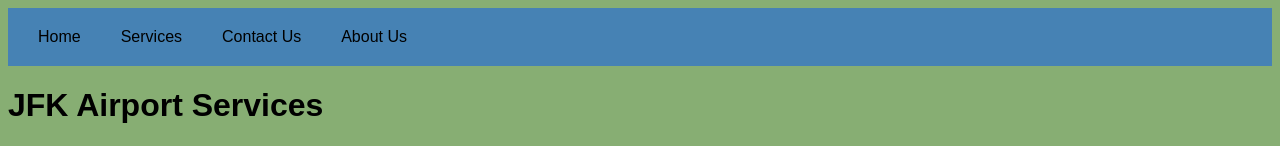
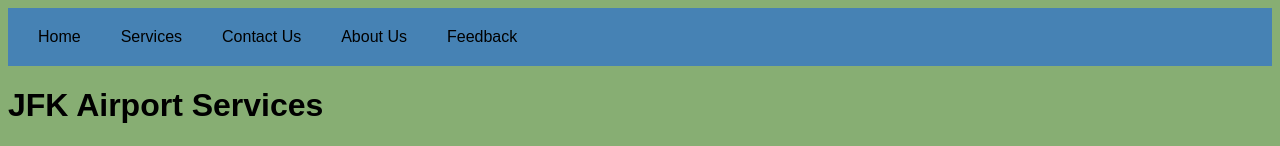
Before and after one commit to kwame72/Group-2-Final-Project, a plain HTML site: page JFK.html in a window 1280 px wide. Shown: the top 146 px of the page. Drawn offline with Linux system fonts and the light colour scheme.

Commit message:
Readded FAQ to navigation

```diff
--- a/shared-navbar-template.html
+++ b/shared-navbar-template.html
@@ -14,6 +14,7 @@
             </li>
             <li><a href="ContactUS.html">Contact Us</a></li>
             <li><a href="aboutUS.html">About Us</a></li>
+            <li><a href="FAQ-Help.html">Feedback</a></li>
         </ul>
     </nav>
 </template>
```
